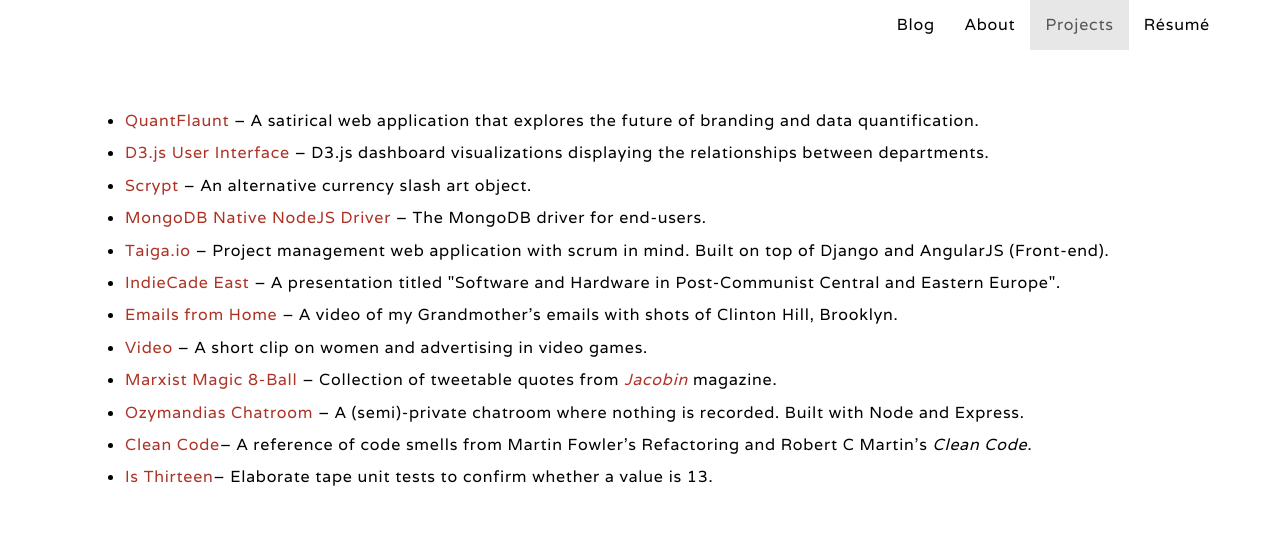
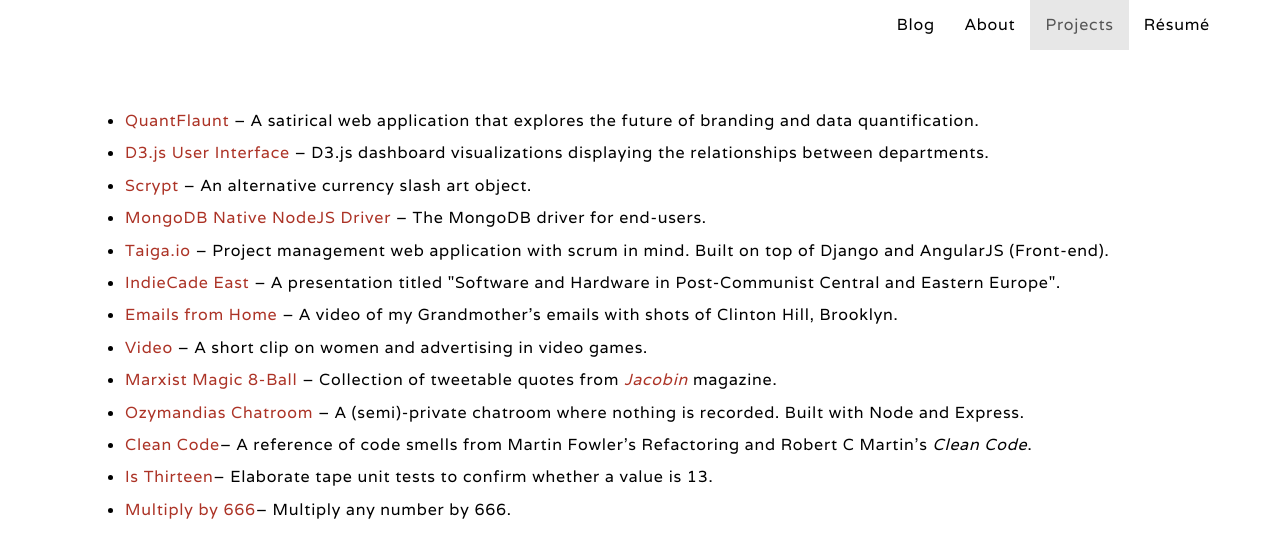
Before and after one commit to janaipakos/janaipakos.github.io, a Jekyll site: the page built from projects.md, in a window 1280 px wide. Shown: the top 558 px of the page. Built offline with Jekyll 4.4.1, drawn with Linux system fonts in a browser that asks for light colours; nearby versions of some CDN libraries.

Commit message:
Add 666 project

```diff
--- a/projects.md
+++ b/projects.md
@@ -20,6 +20,7 @@ active: projects
                 <li class="projects"><a class="link"  href='https://github.com/janaipakos/Ozymandias-Chatroom'>Ozymandias Chatroom</a> – A (semi)-private chatroom where nothing is recorded. Built with Node and Express.</li>
                 <li class="projects"><a class="link"  href='https://github.com/janaipakos/Clean-Code-Smells-and-Heuristics'>Clean Code</a>– A reference of code smells from Martin Fowler's Refactoring and Robert C Martin's <em>Clean Code</em>.</li>
                 <li class="projects"><a class="link"  href='https://github.com/janaipakos/is-thirteen'>Is Thirteen</a>– Elaborate tape unit tests to confirm whether a value is 13.</li>
+                <li class="projects"><a class="link" href='https://github.com/janaipakos/multiply-by-666'>Multiply by 666</a>– Multiply any number by 666.</li>
 
 
 
```
